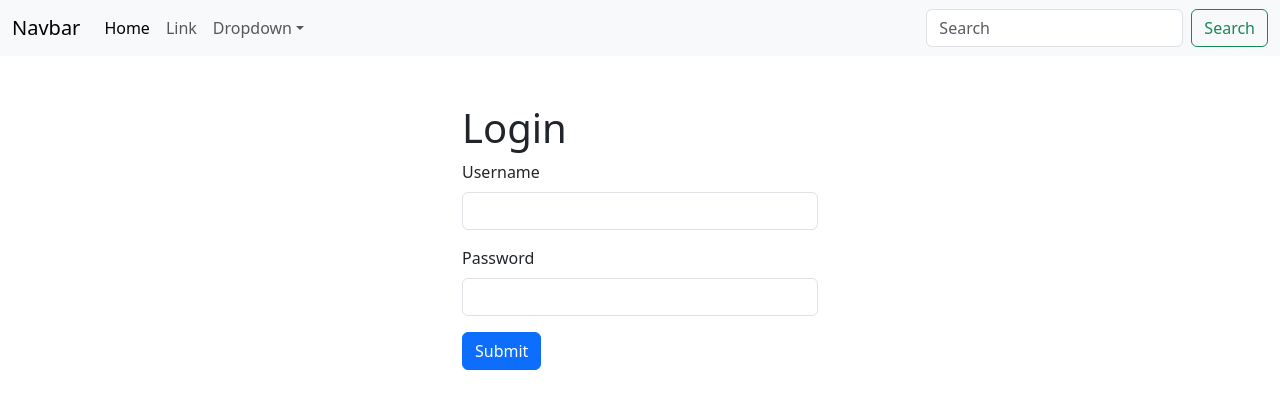
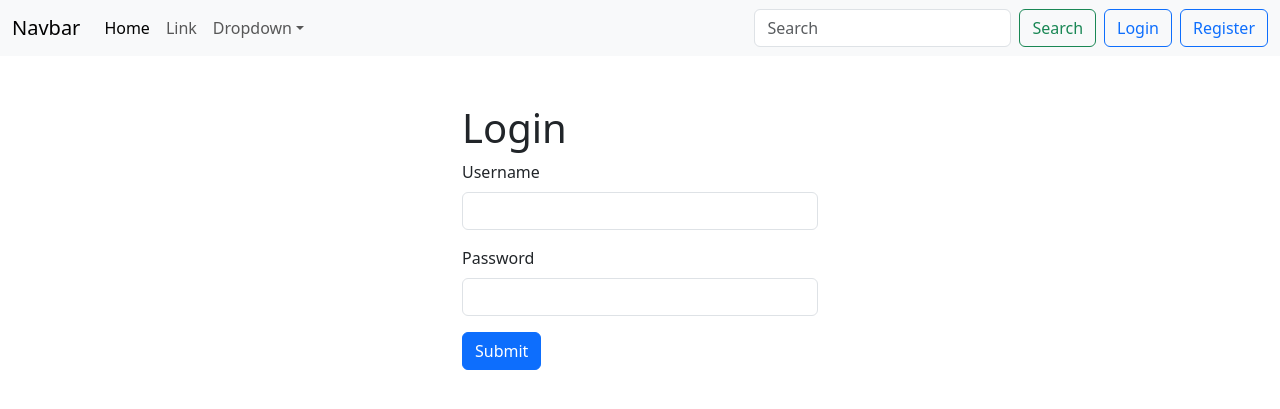
Before and after one commit to few-letters/crm, a Django app: page / in a window 1280 px wide. Shown: the top 409 px of the page. Run offline with Django 5.2, Linux system fonts and the light colour scheme.

Commit message:
regular commit. Login/Logout done. Commit before air raid

```diff
--- a/website/templates/website/navbar.html
+++ b/website/templates/website/navbar.html
@@ -1,6 +1,7 @@
 <nav class="navbar navbar-expand-lg bg-body-tertiary">
   <div class="container-fluid">
     <a class="navbar-brand" href="{% url "home" %}">Navbar</a>
+
     <button class="navbar-toggler"
             type="button"
             data-bs-toggle="collapse"
@@ -41,14 +42,24 @@
           </ul>
         </li>
       </ul>
+
       <form class="d-flex" role="search">
         <input class="form-control me-2"
                type="search"
                placeholder="Search"
                aria-label="Search" />
         <button class="btn btn-outline-success" type="submit">Search</button>
-        {% if user.is_authenticated %}{% endif %}
       </form>
+
+      {% if user.is_authenticated %}
+        <a href="{% url 'logout' %}"
+           class="btn btn-outline-primary ms-0 ms-lg-2 mt-2 mt-md-0">Logout</a>
+      {% else %}
+        <a href="{% url 'home' %}"
+           class="btn btn-outline-primary ms-0 ms-lg-2 mt-2 mt-md-0">Login</a>
+        <a href="{% url 'register' %}"
+           class="btn btn-outline-primary ms-0 ms-lg-2 mt-2 mt-md-0">Register</a>
+      {% endif %}
     </div>
   </div>
 </nav>
--- /dev/null
+++ b/website/templates/website/register.html
@@ -0,0 +1,3 @@
+{% extends "website/base.html" %}
+{% block content %}
+{% endblock content %}
--- a/website/urls.py
+++ b/website/urls.py
@@ -4,5 +4,6 @@ from . import views
 urlpatterns = [
     path('', views.home, name='home'),
     path('logout/', views.logout_user, name='logout'),
+    path('register/', views.register_user, name='register'),
     #path('login/', views.login_user, name='login'),
 ]
--- a/website/views.py
+++ b/website/views.py
@@ -1,7 +1,6 @@
 from django.shortcuts import render, redirect
 from django.contrib.auth import authenticate, login, logout
 from django.contrib import messages
-from django.contrib.messages import constants as messages
 
 
 def home(request):
@@ -25,3 +24,7 @@ def logout_user(request):
     logout(request)
     messages.success(request, "You have been loged out.")
     return redirect('home')
+
+
+def register_user(request):
+     return render(request, 'website/register.html', {})
```
Also changed, not shown: core/settings.py (+6 -6 lines).
